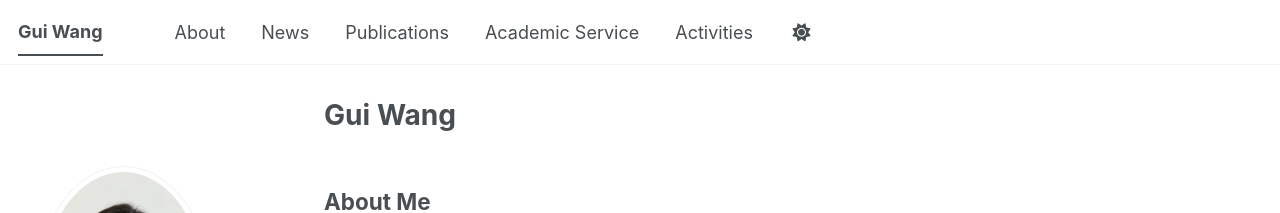
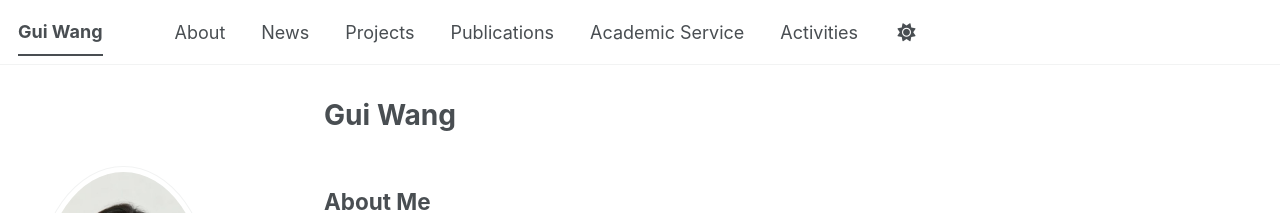
Before and after one commit to Erin668/Erin668.github.io, a Jekyll site: the page built from _pages/about.md, in a window 1280 px wide. Shown: the top 213 px of the page. Built offline with Jekyll 4.4.1, drawn with Linux system fonts in a browser that asks for light colours; a style sheet for code colours, icons or effects is not loaded.

Commit message:
Add Projects to academic homepage navigation

```diff
--- a/_data/navigation.yml
+++ b/_data/navigation.yml
@@ -3,6 +3,8 @@ main:
     url: /#about-me
   - title: "News"
     url: /#news
+  - title: "Projects"
+    url: /#research-projects
   - title: "Publications"
     url: /#publications
   - title: "Academic Service"
```
